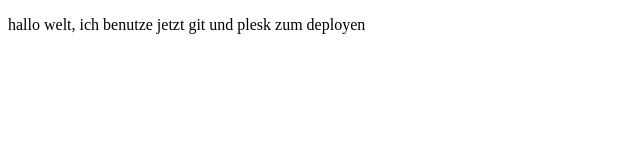
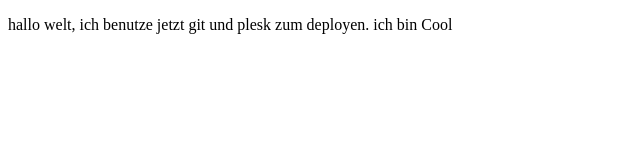
Before and after one commit to derEichner/corecube, a plain HTML site: page index.html in a window 1280 px wide. Shown: the full height of the page, 0-640 px from the left. Drawn offline with Linux system fonts and the light colour scheme.

Commit message:
changes in index.html

```diff
--- a/index.html
+++ b/index.html
@@ -4,6 +4,6 @@
 	<title>test</title>
 </head>
 <body>
-<p>hallo welt, ich benutze jetzt git und plesk zum deployen</p>
+<p>hallo welt, ich benutze jetzt git und plesk zum deployen. ich bin Cool</p>
 </body>
 </html>
```
